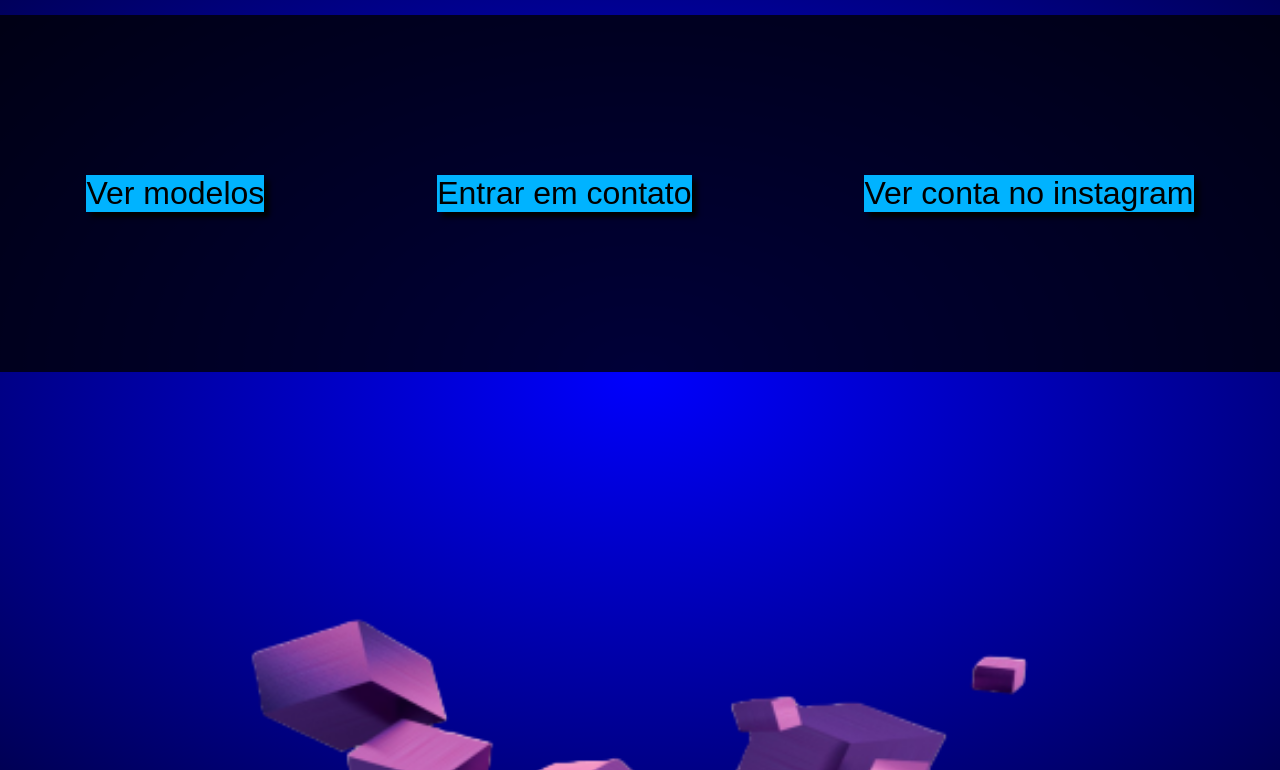
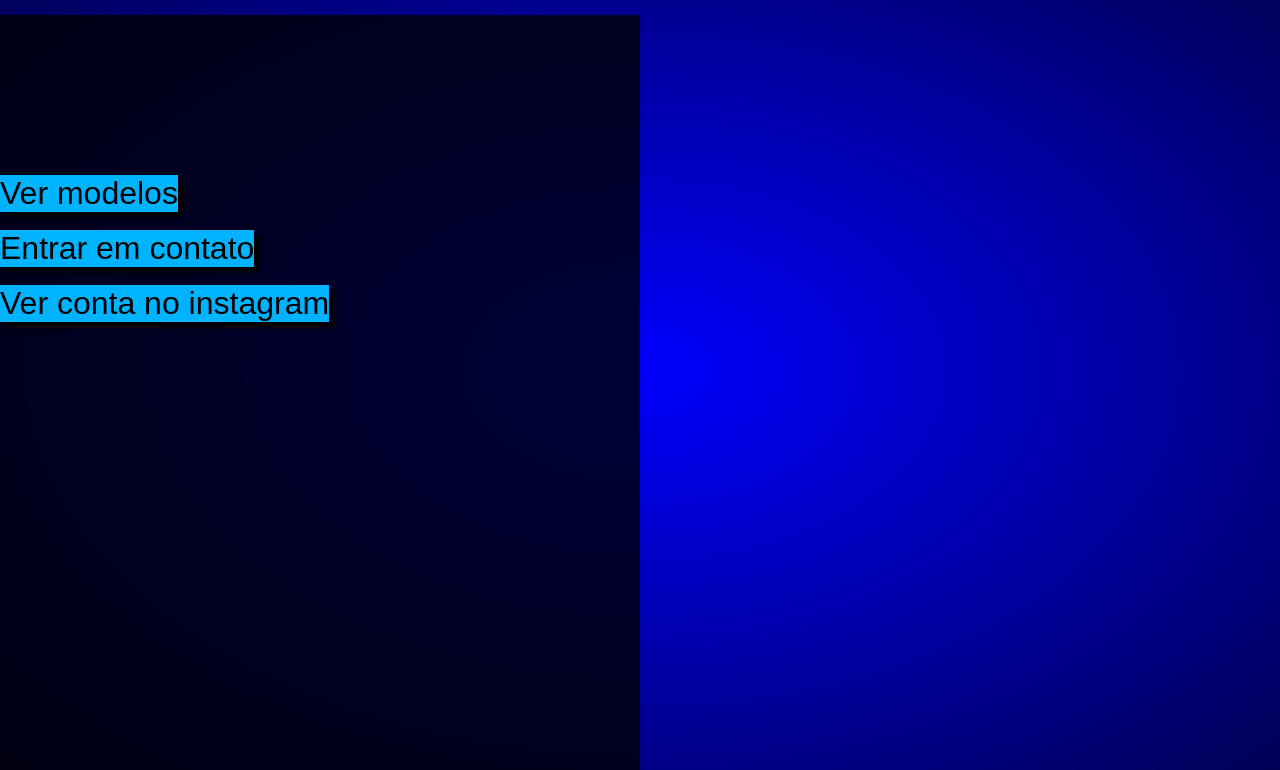
Before and after one commit to Elytecrafter/Elytecrafter, a plain HTML site: page index.html in a window 1280 px wide. Shown: the part 30-800 px from the top of the page. Drawn offline with Linux system fonts and the light colour scheme.

Commit message:
Add files via upload

```diff
--- a/index.html
+++ b/index.html
@@ -25,10 +25,11 @@
         }
         section{
             background-color: rgb(0, 0, 0, 0.78);
-            display: flex;
-            justify-content: space-around;
             padding-top: 20vh;
             padding-bottom: 20vh;
+            text-align: start;
+            width: 80vh;
+            height: 100vh;
         }
         .input{
             background-color: rgb(0, 179, 255);
@@ -41,7 +42,7 @@
         .input:hover{
             background-color: rgb(0, 140, 200);
             cursor: pointer;
-            transform: scale(1.2);
+            transform: translateX(4px);
         }
         .Central{
             background-color: brown;
@@ -83,7 +84,14 @@
 <body>
     <nav><h1 class="id">Elytecrafter</h1><a href="ajuda.html"><input class="Central" type="button" value="Ajuda"></a></nav>
     <br>
-    <section><a href="modelos.html"><input class="input" type="button" value="Ver modelos"></a> <a href="https://wa.me/558199001525"><input class="input" type="button" value="Entrar em contato"></a> <a href="https://www.instagram.com/elytecrafter_agency/"><input class="input" type="button" value="Ver conta no instagram"></a></section>
-    <img class="Decoracao" src="Decoracao.png" height="1100">
+    <section><a href="modelos.html"><input class="input" type="button" value="Ver modelos"></a>
+        <br>
+        <br>
+        <a href="https://wa.me/558199001525"><input class="input" type="button" value="Entrar em contato"></a>
+        <br>
+        <br>
+        <a href="https://www.instagram.com/elytecrafter_agency/"><input class="input" type="button" value="Ver conta no instagram"></a>
+    </section>
+    <img class="Decoracao" src="Decoracao.png" height="800" hidden>
 </body>
 </html>
```
Also changed, not shown: modelos.html (+1 -0 lines).
